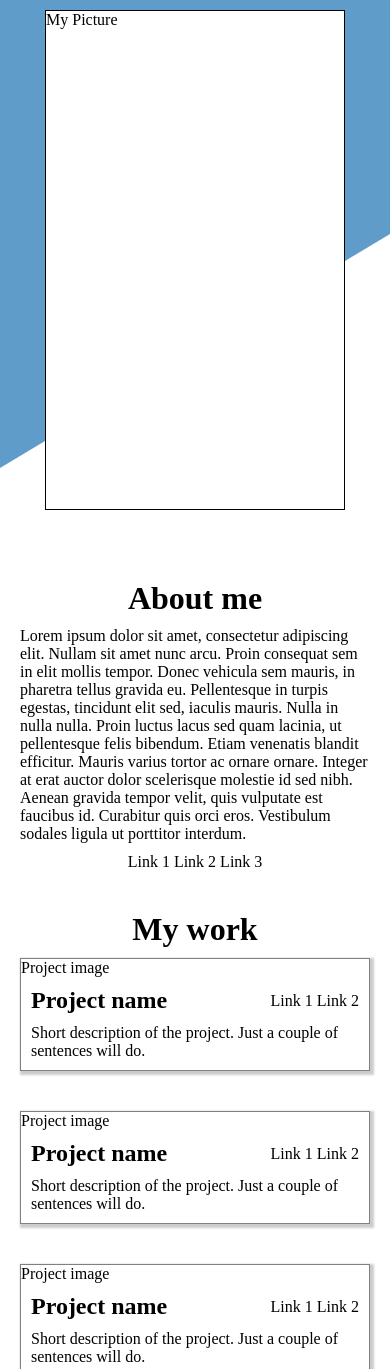
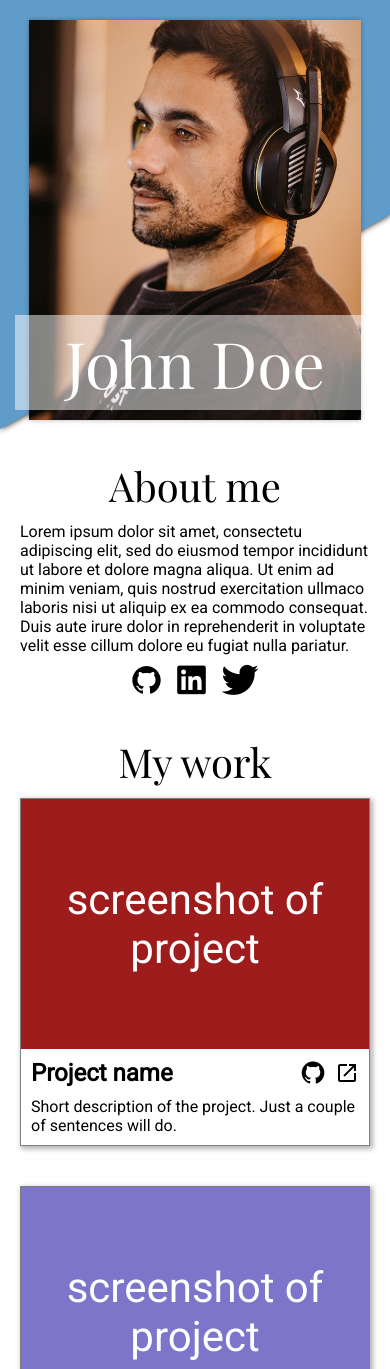
Before and after one commit to Pietro-GAS/odin-homepage, a plain HTML site: page src/index.html in a window 390 px wide. Shown: the top 1369 px of the page. Drawn offline with nearby package versions, Linux system fonts and the light colour scheme.

Commit message:
feat: full mobile layout

```diff
--- a/src/css/default.css
+++ b/src/css/default.css
@@ -1,19 +1,50 @@
+:root{
+    --bg: #5F9CC9;
+    --bg-transparent: rgba(255, 255, 255, 50%);
+    --shadow: rgba(0, 0, 0, 30%);
+}
+
+@font-face {
+    font-family: 'Playfair Display';
+    src: url('../fonts/PlayfairDisplay-Regular.woff2') format('woff2'),
+        url('../fonts/PlayfairDisplay-Regular.woff') format('woff');
+    font-weight: normal;
+    font-style: normal;
+    font-display: swap;
+}
+
+@font-face {
+    font-family: 'Roboto';
+    src: url('../fonts/Roboto-Regular.woff2') format('woff2'),
+        url('../fonts/Roboto-Regular.woff') format('woff');
+    font-weight: normal;
+    font-style: normal;
+    font-display: swap;
+}
+
 * {
     box-sizing: border-box;
     margin: 0px;
     padding: 0px;
+    font-family: 'Roboto';
 }
 
-body, header, .svg-container, .header-content, main, footer, .footer-content {
+h1 {
+    font-size: 2.5rem;
+    font-family: 'Playfair Display';
+    font-weight: 500;
+}
+
+body, header, .svg-container, .header-content, main, footer, .footer-content,.picture-container,  picture {
     display: flex;
     flex-direction: column;
 }
 
 path {
-    fill: #5F9CC9;
+    fill: var(--bg);
 }
 
-header, .svg-container, .header-content, main, footer, .footer-content {
+header, .svg-container, .header-content, main, footer, .footer-content, .picture-container {
     align-items: center;
     gap: 10px;
 }
@@ -22,42 +53,51 @@ header, .svg-container, .header-content, main, footer, .footer-content {
     padding: 20px;
 }
 
+.links {
+    display: flex;
+    flex-direction: row;
+    justify-content: space-evenly;
+    align-items: center;
+}
+
 .svg-container{
     width: 100vw;
-    height: 550px;
 }
 
-/*
-.picture {
-    transform: translateY(-300px);
-}
-    */
-.picture {
-    background-color: white;
-    border: solid 1px black;
-    height: 500px;
-    width: 300px;
+.svg-container svg {
+    filter: drop-shadow(0 0px 3px);
 }
 
-
-.svg-container .picture {
+.picture-container {
+    width: 100vw;
     position: absolute;
-    top: 10px;
+    top: 20px;
 }
 
-/*
-header {
-    background-color: #5F9CC9;
+.svg-container img {
+    width: 85vw;
+    height: 400px;
+    object-fit: cover;
+    box-shadow: 0px 0px 5px 0px var(--shadow);
 }
 
-header::after {
-    content: "";
-    background-color: white;
+.my-name {
     position: absolute;
-    top: 0; bottom: 0; left: 0;
-    transform: skew(-30deg);
+    bottom: 10px;
+    padding: 5px 50px;
+    color: black;
+    background-color: var(--bg-transparent);
+    font-size: 4rem;
+    color: white;
 }
-*/
+
+.header-content .links {
+    gap: 15px;
+}
+
+.header-content .links i {
+    font-size: 30px;
+}
 
 .project-container {
     display: grid;
@@ -67,7 +107,41 @@ header::after {
 
 .project {
     border: 1px solid gray;
-    box-shadow: 2px 2px 2px 2px rgba(0, 0, 0, 20%);
+    box-shadow: 2px 2px 5px 1px var(--shadow);
+}
+
+.project-image {
+    height: 250px;
+    display:flex;
+    align-items: center;
+    text-align: center;
+    font-size: 42px;
+    color: white;
+    padding: 20px;
+}
+
+#project-1 {
+    background-color: #9E1C1C;
+}
+
+#project-2 {
+    background-color: #7C75CA;
+}
+
+#project-3 {
+    background-color: #D88F39;
+}
+
+#project-4 {
+    background-color: #5E8F4D;
+}
+
+#project-5 {
+    background-color: #CA7599;
+}
+
+#project-6 {
+    background-color: #4692D9;
 }
 
 .project-details {
@@ -77,6 +151,14 @@ header::after {
     gap: 10px;
 }
 
+.project-details .links {
+    gap: 10px;
+}
+
+.project-details .links i {
+    font-size: 24px;
+}
+
 .project-header {
     display: flex;
     justify-content: space-between;
@@ -84,17 +166,55 @@ header::after {
 }
 
 footer {
-    background-color: #5F9CC9;
+    background-color: var(--bg);
 }
 
-@media screen and (500px < width <= 1000px) {
+footer img {
+    width: 100vw;
+    object-fit: cover;
+}
+
+footer p {
+    align-self: flex-start;
+}
+
+footer .links {
+    gap: 20px;
+}
+
+footer .links i {
+    font-size: 40px;
+}
+
+@media screen and (500px <= width < 1000px) {
     .project-container {
         display: grid;
         grid-template: repeat(3, 1fr) / repeat(2, 1fr);
     }
+
+    footer {
+        flex-direction: row;
+        justify-content: space-evenly;
+        padding: 20px;
+    }
+
+    footer h1,
+    footer p {
+        color: white;
+    }
+
+    .footer-content {
+        align-items: start;
+    }
+
+    footer img {
+        object-fit: contain;
+        height: 320px;
+        width: 225px;
+    }
 }
 
-@media screen and (width > 1000px) {
+@media screen and (width >= 1000px) {
     .project-container {
         display: grid;
         grid-template: repeat(2, 1fr) / repeat(3, 1fr);
--- a/src/index.html
+++ b/src/index.html
@@ -4,32 +4,39 @@
     <meta charset="UTF-8">
     <meta name="viewport" content="width=device-width, initial-scale=1.0">
     <link rel="stylesheet" href="./css/default.css">
+    <link rel="stylesheet" type='text/css' href="https://cdn.jsdelivr.net/gh/devicons/devicon@latest/devicon.min.css">
+    <link rel="stylesheet" href="https://fonts.googleapis.com/css2?family=Material+Symbols+Outlined:opsz,wght,FILL,GRAD@24,400,0,0&icon_names=open_in_new">
     <title>My homepage</title>
 </head>
 <body>
     <header>
         <div class="svg-container">
-            <svg viewBox="0 0 100 120">
-                <path d="M0 0 100 0 100 60 L0 120 Z"></path>
+            <svg viewBox="0 0 100 110">
+                <path d="M0 0 100 0 100 55 L0 110 Z"></path>
             </svg>
-            <div class="picture">My Picture</div>
+            <div class="picture-container">
+                <picture>
+                    <source srcset="./img/picture1-large.jpg" media="(width >= 1000px)">
+                    <source srcset="./img/picture1-medium.jpg" media="(width >= 500px)">
+                    <source srcset="./img/picture1-small.jpg" media="(width < 500px)">
+                    <img src="./img/picture1-small.jpg" alt="A picture of a man pointing at the camera and smiling.">
+                </picture>
+                <h1 class="my-name">John Doe</h1>
+            </div>
         </div>
         <div class="header-content">
             <h1>About me</h1>
             <p>
-                Lorem ipsum dolor sit amet, consectetur adipiscing elit. Nullam sit amet nunc arcu.
-                Proin consequat sem in elit mollis tempor. Donec vehicula sem mauris,
-                in pharetra tellus gravida eu. Pellentesque in turpis egestas, tincidunt elit sed,
-                iaculis mauris. Nulla in nulla nulla. Proin luctus lacus sed quam lacinia,
-                ut pellentesque felis bibendum. Etiam venenatis blandit efficitur.
-                Mauris varius tortor ac ornare ornare. Integer at erat auctor dolor scelerisque molestie
-                id sed nibh. Aenean gravida tempor velit, quis vulputate est faucibus id.
-                Curabitur quis orci eros. Vestibulum sodales ligula ut porttitor interdum.
+                Lorem ipsum dolor sit amet, consectetu adipiscing elit,
+                sed do eiusmod tempor incididunt ut labore et dolore magna aliqua.
+                Ut enim ad minim veniam, quis nostrud exercitation ullmaco laboris nisi
+                ut aliquip ex ea commodo consequat. Duis aute irure dolor in reprehenderit
+                in voluptate velit esse cillum dolore eu fugiat nulla pariatur.
             </p>
             <div class="links">
-                <span>Link 1</span>
-                <span>Link 2</span>
-                <span>Link 3</span>
+                <i class="devicon-github-original"></i>
+                <i class="devicon-linkedin-plain"></i>
+                <i class="devicon-twitter-original"></i>
             </div>
         </div>
     </header>
@@ -37,76 +44,78 @@
         <h1>My work</h1>
         <div class="project-container">
             <div class="project">
-                <div>Project image</div>
+                <div class="project-image" id="project-1">screenshot of project</div>
                 <div class="project-details">
                     <div class="project-header">
                         <h2>Project name</h2>
                         <div class="links">
-                            <span>Link 1</span>
-                            <span>Link 2</span>
+                            <i class="devicon-github-original"></i>
+                            <span class="material-symbols-outlined">open_in_new</span>
                         </div>
                     </div>
                     <p>Short description of the project. Just a couple of sentences will do.</p>
                 </div>
             </div>
             <div class="project">
-                <div>Project image</div>
+                <div class="project-image" id="project-2">screenshot of project</div>
                 <div class="project-details">
                     <div class="project-header">
                         <h2>Project name</h2>
                         <div class="links">
-                            <span>Link 1</span>
-                            <span>Link 2</span>
+                            <i class="devicon-github-original"></i>
+                            <span class="material-symbols-outlined">open_in_new</span>
                         </div>
                     </div>
                     <p>Short description of the project. Just a couple of sentences will do.</p>
                 </div>
             </div>
             <div class="project">
-                <div>Project image</div>
+                <div class="project-image" id="project-3">screenshot of project</div>
                 <div class="project-details">
                     <div class="project-header">
                         <h2>Project name</h2>
                         <div class="links">
-                            <span>Link 1</span>
-                            <span>Link 2</span>
-                        </div>
-                    </div>
-                    <p>Short description of the project. Just a couple of sentences will do.</p>
-                </div>
-            </div>
-            <div class="project"><div>Project image</div>
-                <div class="project-details">
-                    <div class="project-header">
-                        <h2>Project name</h2>
-                        <div class="links">
-                            <span>Link 1</span>
-                            <span>Link 2</span>
-                        </div>
-                    </div>
-                    <p>Short description of the project. Just a couple of sentences will do.</p>
-                </div>
-            </div>
-            <div class="project"><div>Project image</div>
-                <div class="project-details">
-                    <div class="project-header">
-                        <h2>Project name</h2>
-                        <div class="links">
-                            <span>Link 1</span>
-                            <span>Link 2</span>
+                            <i class="devicon-github-original"></i>
+                            <span class="material-symbols-outlined">open_in_new</span>
                         </div>
                     </div>
                     <p>Short description of the project. Just a couple of sentences will do.</p>
                 </div>
             </div>
             <div class="project">
-                <div>Project image</div>
+                <div class="project-image" id="project-4">screenshot of project</div>
                 <div class="project-details">
                     <div class="project-header">
                         <h2>Project name</h2>
                         <div class="links">
-                            <span>Link 1</span>
-                            <span>Link 2</span>
+                            <i class="devicon-github-original"></i>
+                            <span class="material-symbols-outlined">open_in_new</span>
+                        </div>
+                    </div>
+                    <p>Short description of the project. Just a couple of sentences will do.</p>
+                </div>
+            </div>
+            <div class="project">
+                <div class="project-image" id="project-5">screenshot of project</div>
+                <div class="project-details">
+                    <div class="project-header">
+                        <h2>Project name</h2>
+                        <div class="links">
+                            <i class="devicon-github-original"></i>
+                            <span class="material-symbols-outlined">open_in_new</span>
+                        </div>
+                    </div>
+                    <p>Short description of the project. Just a couple of sentences will do.</p>
+                </div>
+            </div>
+            <div class="project">
+                <div class="project-image" id="project-6">screenshot of project</div>
+                <div class="project-details">
+                    <div class="project-header">
+                        <h2>Project name</h2>
+                        <div class="links">
+                            <i class="devicon-github-original"></i>
+                            <span class="material-symbols-outlined">open_in_new</span>
                         </div>
                     </div>
                     <p>Short description of the project. Just a couple of sentences will do.</p>
@@ -118,16 +127,19 @@
         <div class="footer-content">
             <h1>Contact me</h1>
             <p>Please get in touch if you think our work could be mutually beneficial!</p>
-            <p>My address</p>
-            <p>My phone number</p>
-            <p>My email address</p>
+            <p>My address<br>555-555-5555</p>
+            <p>my.email@example.com</p>
             <div class="links">
-                <span>Link 1</span>
-                <span>Link 2</span>
-                <span>Link 3</span>
+                <i class="devicon-github-original"></i>
+                <i class="devicon-linkedin-plain"></i>
+                <i class="devicon-twitter-original"></i>
             </div>
         </div>
-        <div class="picture">Picture</div>
+        <picture>
+            <source srcset="./img/picture2-large.jpg" media="(width >= 1000px)">
+            <source srcset="./img/picture2-medium.jpg" media="(width < 1000px)">
+            <img src="./img/picture2-medium.jpg" alt="A picture of a man pointing at the camera and smiling.">
+        </picture>
     </footer>
 </body>
 </html>
```
